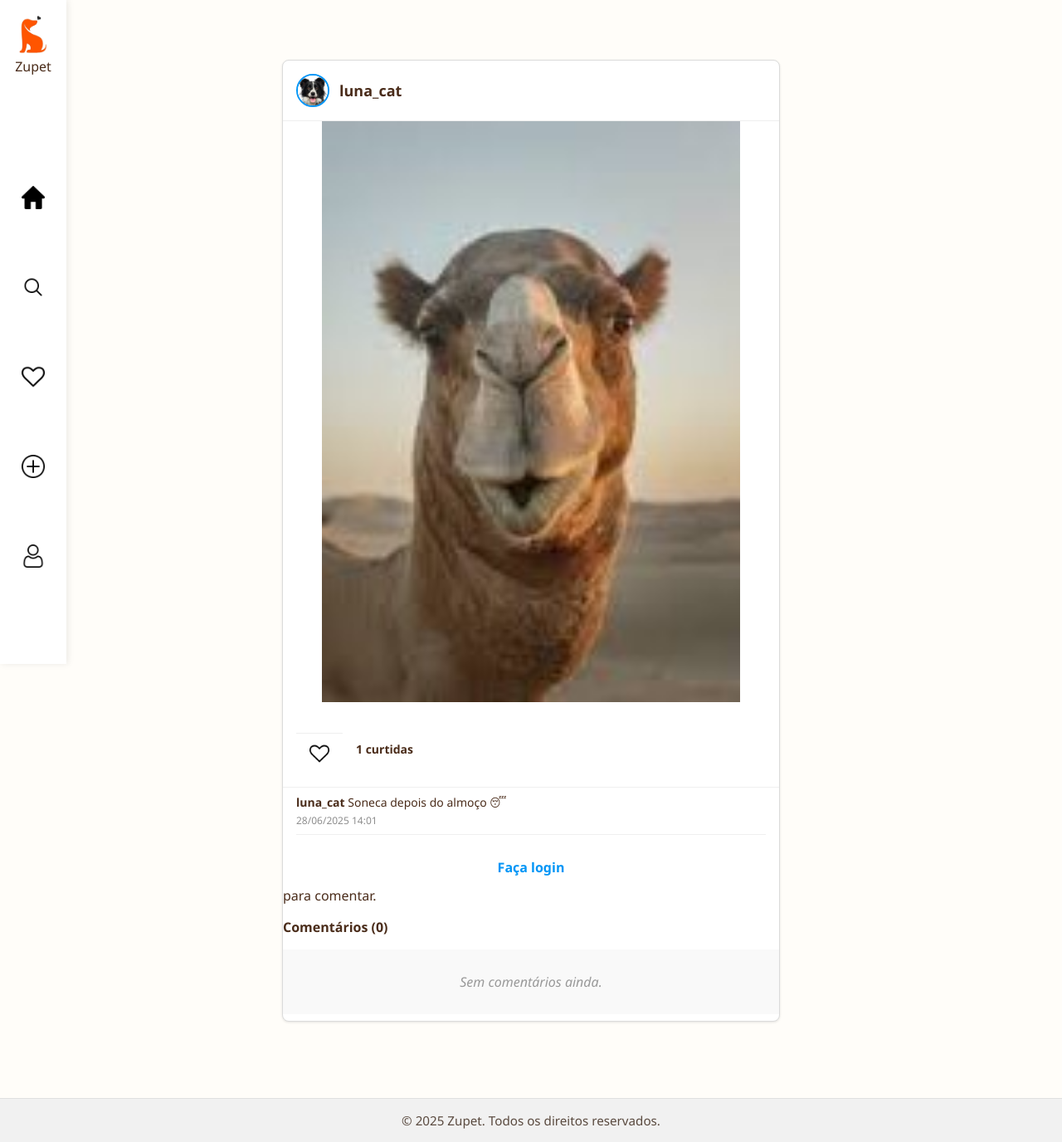
After one commit to JF-Athayde/Zupet, a Flask app: page /post/2 in a window 1280 px wide. The commit adds this page. Shown: the whole page at 83% size. Run offline with Flask 3, Linux system fonts and the light colour scheme; some libraries are stand-ins or nearby versions.

Commit message:
System creation of coment
JF
Make a coment system and.
From: Brasil

```diff
--- a/Dogram/routes.py
+++ b/Dogram/routes.py
@@ -73,14 +73,18 @@ def signup():
     formCriarConta = FormCriarConta()
 
     if formCriarConta.validate_on_submit():
-
         usuario_existente = User.query.filter(
             (User.email == formCriarConta.email.data) |
             (User.username == formCriarConta.username.data)
         ).first()
+
         if usuario_existente:
-            flash("Este email ou nome de usuário já está em uso. Tente outro.", "danger")
+            # Adiciona erro customizado nos campos
+            if usuario_existente.email == formCriarConta.email.data or usuario_existente.username == formCriarConta.username.data:
+                formCriarConta.email.errors.append("Este email e/ou nome de usuário já estão sendo utilizados.")
+
             return render_template("signup.html", form=formCriarConta)
+
         senha_hash = bcrypt.generate_password_hash(formCriarConta.password.data).decode('utf-8')
         usuario = User(
             username=formCriarConta.username.data,
@@ -93,7 +97,6 @@ def signup():
         login_user(usuario, remember=True)
         return redirect(url_for("homepage"))
 
-    print(formCriarConta.errors)
     return render_template("signup.html", form=formCriarConta)
 
 @app.route("/perfil/<string:username>")
@@ -149,6 +152,30 @@ def favoritos():
     favorite_posts = current_user.favorites.order_by(Post.date_posted.desc()).all()
     return render_template("likes.html", posts=favorite_posts)
 
+@csrf.exempt
+@app.route("/comentar/<int:post_id>", methods=["POST"])
+@login_required
+def comentar(post_id):
+    post = Post.query.get_or_404(post_id)
+    conteudo = request.form.get("conteudo")
+
+    if not conteudo:
+        flash("Comentário não pode ser vazio.", "warning")
+        return redirect(url_for("ver_post", post_id=post.id))
+
+    comentario = Comment(content=conteudo, user=current_user, post=post)
+    database.session.add(comentario)
+    database.session.commit()
+
+    return redirect(url_for("ver_post", post_id=post.id))
+
+@app.route("/post/<int:post_id>")
+def ver_post(post_id):
+    post = Post.query.get_or_404(post_id)
+    comentarios = Comment.query.filter_by(post_id=post.id).order_by(Comment.date_posted.asc()).all()
+
+    return render_template("post.html", post=post, comentarios=comentarios)
+
 @app.route("/logout")
 @login_required
 def logout():
--- /dev/null
+++ b/Dogram/static/scripts/input.js
@@ -0,0 +1,8 @@
+const textarea = document.querySelector('form textarea');
+const btn = document.querySelector('form .btn');
+
+if (textarea && btn) {
+    textarea.addEventListener('input', () => {
+        btn.disabled = textarea.value.trim() === '';
+    });
+}
--- a/Dogram/static/scripts/like.js
+++ b/Dogram/static/scripts/like.js
@@ -1,5 +1,7 @@
 document.querySelectorAll('.curtir-btn').forEach(button => {
-    button.addEventListener('click', async () => {
+    button.addEventListener('click', async (event) => {
+        event.preventDefault(); // Impede recarregamento mesmo se estiver dentro de <form>
+
         const postId = button.getAttribute('data-post-id');
         const csrfToken = document.querySelector('meta[name="csrf-token"]').getAttribute('content');
         const likeCountSpan = document.getElementById(`likes-${postId}`);
@@ -24,10 +26,10 @@ document.querySelectorAll('.curtir-btn').forEach(button => {
                 img.src = '/static/assets/icones/coracao-cheio.png';
                 img.alt = 'Descurtir';
 
-                // Opcional: desabilita o botão para não permitir mais likes
+                // Opcional: desabilita o botão para evitar múltiplos likes
                 button.disabled = true;
             } else {
-                console.log('Já Curtiu')
+                console.log('Já curtiu este post.');
             }
         } catch (error) {
             console.error('Erro ao curtir:', error);
--- a/Dogram/static/styles/general/header.css
+++ b/Dogram/static/styles/general/header.css
@@ -71,8 +71,8 @@ nav {
     height: 28px;
 }
 
-/* ========== MOBILE (max-width: 700px) ========== */
-@media (max-width: 700px) {
+/* ========== MOBILE (max-width: 900px) ========== */
+@media (max-width: 900px) {
     body {
         padding-left: 0;
         padding-top: 60px; /* espaço para menu horizontal fixo */
--- /dev/null
+++ b/Dogram/static/styles/posts/post.css
@@ -0,0 +1,301 @@
+/* ---------------------- */
+/* Container principal    */
+/* ---------------------- */
+.container {
+    max-width: 600px;
+    width: 100%;
+    margin: 40px auto 60px;
+    background-color: #fff;
+    border: 1px solid #dbdbdb;
+    border-radius: 8px;
+    box-shadow: 0 1px 3px rgba(0,0,0,0.1);
+    overflow: hidden;
+    display: flex;
+    flex-direction: column;
+}
+
+/* Espaçamento entre blocos internos */
+.container > * {
+    margin-bottom: 16px;
+}
+
+/* ---------------------- */
+/* Cabeçalho com avatar e nome */
+/* ---------------------- */
+.container h2 {
+    display: flex;
+    align-items: center;
+    gap: 12px;
+    font-size: 18px;
+    font-weight: 600;
+    padding: 16px;
+    border-bottom: 1px solid #efefef;
+    margin-bottom: 0;
+}
+
+.avatar {
+    width: 40px;
+    height: 40px;
+    border-radius: 50%;
+    object-fit: cover;
+    border: 2px solid #0095f6;
+}
+
+/* ---------------------- */
+/* Imagem do post */
+/* ---------------------- */
+.img-fluid {
+    width: 100%;
+    height: 700px;
+    object-fit: contain;
+    display: block;
+    transition: filter 0.3s ease;
+    margin-bottom: 12px;
+}
+
+.img-fluid:hover {
+    filter: brightness(0.95);
+}
+
+/* ---------------------- */
+/* Ações do post */
+/* ---------------------- */
+.post-actions {
+    display: flex;
+    align-items: center;
+    gap: 16px;
+    padding: 12px 16px;
+    border-bottom: 1px solid #efefef;
+    margin-bottom: 8px;
+}
+
+.like-button {
+    background: none;
+    border: none;
+    font-size: 24px;
+    cursor: pointer;
+}
+
+.like-button.liked {
+    color: #ed4956;
+}
+
+.likes-count {
+    font-weight: 600;
+    font-size: 14px;
+}
+
+/* ---------------------- */
+/* Legenda e data */
+/* ---------------------- */
+.post-info {
+    padding: 0 16px;
+    margin-bottom: 8px;
+}
+
+.post-info p {
+    margin-bottom: 4px;
+    font-size: 14px;
+    line-height: 1.4;
+}
+
+.post-meta {
+    font-size: 12px;
+    color: #8e8e8e;
+}
+
+/* ---------------------- */
+/* Separador */
+/* ---------------------- */
+hr {
+    margin: 0 16px;
+    border: none;
+    border-top: 1px solid #efefef;
+}
+
+/* ---------------------- */
+/* Comentários */
+/* ---------------------- */
+.comentarios {
+    max-height: 250px;
+    overflow-y: auto;
+    padding: 12px 16px;
+    background-color: #f9f9f9;
+    margin-bottom: 8px;
+}
+
+.comentarios > div {
+    display: flex;
+    align-items: flex-start;
+    gap: 12px;
+    margin-bottom: 12px;
+    padding-bottom: 12px;
+    border-bottom: 1px solid #eee;
+}
+
+.comentarios > div:last-child {
+    border-bottom: none;
+}
+
+.comentario-avatar {
+    width: 32px;
+    height: 32px;
+    border-radius: 50%;
+    object-fit: cover;
+    border: 1px solid #dbdbdb;
+}
+
+.comentario-text {
+    background: #fff;
+    padding: 8px 12px;
+    border-radius: 8px;
+    box-shadow: 0 1px 2px rgba(0,0,0,0.05);
+    flex-grow: 1;
+}
+
+.comentario-header {
+    display: flex;
+    align-items: baseline;
+    justify-content: space-between;
+    margin-bottom: 4px;
+}
+
+.comentario-username {
+    font-weight: 600;
+    font-size: 14px;
+    color: #262626;
+}
+
+.comentario-date {
+    font-size: 12px;
+    color: #999;
+}
+
+.comentario-body {
+    font-size: 14px;
+    color: #262626;
+    line-height: 1.4;
+}
+
+/* ---------------------- */
+/* Sem comentários */
+/* ---------------------- */
+.sem-comentarios {
+    text-align: center;
+    font-style: italic;
+    color: #999;
+    padding: 16px 0;
+}
+
+/* ---------------------- */
+/* Formulário de comentário */
+/* ---------------------- */
+form {
+    display: flex;
+    align-items: center;
+    gap: 12px;
+    padding: 12px 16px;
+    border-top: 1px solid #efefef;
+    margin-top: 12px;
+}
+
+form textarea {
+    flex-grow: 1;
+    border: 1px solid #dbdbdb;
+    border-radius: 18px;
+    padding: 6px 12px;
+    font-size: 14px;
+    height: 36px;
+    resize: none;
+    outline: none;
+    transition: border-color 0.2s ease;
+}
+
+form textarea:focus {
+    border-color: #0095f6;
+}
+
+form .btn {
+    background: none;
+    border: none;
+    color: #0095f6;
+    font-weight: 600;
+    font-size: 14px;
+    cursor: pointer;
+    opacity: 0.5;
+    transition: opacity 0.2s ease;
+}
+
+form .btn:enabled {
+    opacity: 1;
+}
+
+/* ---------------------- */
+/* Link login */
+/* ---------------------- */
+.container > p a {
+    display: block;
+    padding: 12px 16px;
+    text-decoration: none;
+    color: #0095f6;
+    font-weight: 600;
+    text-align: center;
+}
+
+/* ---------------------- */
+/* Scroll personalizado */
+/* ---------------------- */
+.comentarios::-webkit-scrollbar {
+    width: 6px;
+}
+
+.comentarios::-webkit-scrollbar-thumb {
+    background-color: #ccc;
+    border-radius: 3px;
+}
+
+.comentarios::-webkit-scrollbar-track {
+    background-color: transparent;
+}
+
+/* ---------------------- */
+/* Responsividade */
+/* ---------------------- */
+@media (max-width: 600px) {
+    .img-fluid {
+        height: 300px;
+    }
+
+    .container h2 {
+        font-size: 16px;
+        padding: 12px;
+    }
+
+    .post-actions {
+        padding: 10px 12px;
+        gap: 12px;
+    }
+
+    .likes-count {
+        font-size: 13px;
+    }
+
+    form {
+        flex-direction: column;
+        align-items: stretch;
+    }
+
+    form textarea {
+        width: 100%;
+        height: 50px;
+    }
+
+    form .btn {
+        align-self: flex-end;
+        margin-top: 8px;
+    }
+}
+
+/* ---------------------- */
+/* Fim do CSS */
+/* ---------------------- */
--- a/Dogram/templates/homepage.html
+++ b/Dogram/templates/homepage.html
@@ -52,9 +52,8 @@
                         {% endif %}
                     </button>
 
-
                     <span class="likes-count" id="likes-{{ post.id }}">{{ post.likes }}</span>
-                    <img src="{{ url_for('static', filename='assets/icones/comente.png') }}" alt="Comentar">
+                    <a href="{{ url_for('ver_post', post_id=post.id) }}"><img src="{{ url_for('static', filename='assets/icones/comente.png') }}" alt="Comentar"></a>
                     <img src="{{ url_for('static', filename='assets/icones/mandar.png') }}" alt="Compartilhar">
                 </div>
 
--- a/Dogram/templates/login.html
+++ b/Dogram/templates/login.html
@@ -32,10 +32,10 @@
 
             {% if form.errors %}
                 <div class="form-errors">
-                    <ul>
+                    <ul style="padding: 10px;">
                         {% for field, errors in form.errors.items() %}
                             {% for error in errors %}
-                                <li><strong>{{ field }}:</strong> {{ error }}</li>
+                                <li>{{ error }}</li>
                             {% endfor %}
                         {% endfor %}
                     </ul>
--- /dev/null
+++ b/Dogram/templates/post.html
@@ -0,0 +1,84 @@
+{% extends "model.html" %}
+
+{% block links %}
+    <meta name="csrf-token" content="{{ csrf_token() }}">
+    <link rel="stylesheet" href="{{ url_for('static', filename='styles/general/header.css') }}">
+    <link rel="stylesheet" href="{{ url_for('static', filename='styles/posts/post.css') }}">
+    <link rel="stylesheet" href="{{ url_for('static', filename='styles/homepage/posts.css') }}">
+{% endblock %}
+
+{% block title %}Post de {{ post.user.username }}{% endblock %}
+
+{% block body %}
+<header>
+    {% include 'navbar.html' %}
+</header>
+
+<main>
+    <div class="container">
+        <h2>
+            <img src="{{ url_for('static', filename='assets/profile/' ~ (post.user.profile_pic if post.user.profile_pic else 'default.jpg')) }}"
+                alt="Perfil de {{ post.user.username }}"
+                class="avatar">
+            {{ post.user.username }}
+        </h2>
+
+        <img src="{{ url_for('static', filename='assets/posts/' ~ post.image_path) }}"
+            alt="Imagem do Post"
+            class="img-fluid">
+
+        <div class="post-actions">
+            <form method="POST" action="{{ url_for('curtir', post_id=post.id) }}">
+                <input type="hidden" name="csrf_token" value="{{ csrf_token() }}">
+                <button class="curtir-btn" data-post-id="{{ post.id }}">
+                    {% if post.id in liked_post_ids %}
+                        <img src="{{ url_for('static', filename='assets/icones/coracao-cheio.png') }}" alt="Descurtir">
+                    {% else %}
+                        <img src="{{ url_for('static', filename='assets/icones/coracao.png') }}" alt="Curtir">
+                    {% endif %}
+                </button>
+
+            </form>
+
+            <span class="likes-count">{{ post.likes }} curtidas</span>
+        </div>
+
+        <div class="post-info">
+            <p><strong>{{ post.user.username }}</strong> {{ post.caption }}</p>
+            <div class="post-meta">
+                <span>{{ post.date_posted.strftime('%d/%m/%Y %H:%M') }}</span>
+            </div>
+        </div>
+
+        <hr>
+
+        {% if current_user.is_authenticated %}
+        <form method="POST" action="{{ url_for('comentar', post_id=post.id) }}">
+            <input type="hidden" name="csrf_token" value="{{ csrf_token() }}">
+            <textarea name="conteudo" placeholder="Escreva um comentário..." required></textarea>
+            <button type="submit" class="btn" disabled>Publicar</button>
+        </form>
+        {% else %}
+        <p><a href="{{ url_for('login') }}">Faça login</a> para comentar.</p>
+        {% endif %}
+
+        <h4>Comentários ({{ comentarios|length }})</h4>
+        <div class="comentarios">
+            {% for comentario in comentarios %}
+                <div>
+                    <p>
+                        <strong>{{ comentario.user.username }}</strong>
+                        <span>{{ comentario.date_posted.strftime('%d/%m/%Y %H:%M') }}</span>
+                    </p>
+                    <p>{{ comentario.content }}</p>
+                </div>
+            {% else %}
+                <p class="sem-comentarios">Sem comentários ainda.</p>
+            {% endfor %}
+        </div>
+    </div>
+</main>
+
+<script src="{{ url_for('static', filename='scripts/like.js') }}"></script>
+<script src="{{ url_for('static', filename='scripts/input.js') }}"></script>
+{% endblock %}
--- a/db.py
+++ b/db.py
@@ -1,5 +1,5 @@
 from Dogram import database, app
-from Dogram.models import User, Post, favorites, seguidores
+from Dogram.models import User, Post, favorites, seguidores, Comment
 from werkzeug.security import generate_password_hash
 
 with app.app_context():
```
Also changed, not shown: Dogram/form.py (+11 -10 lines), Dogram/models.py (+15 -0 lines), Dogram/static/styles/profile/profile.css (+9 -0 lines), Dogram/templates/profile.html (+6 -1 lines), Dogram/templates/signup.html (+5 -33 lines), instance/comunidade.db.
